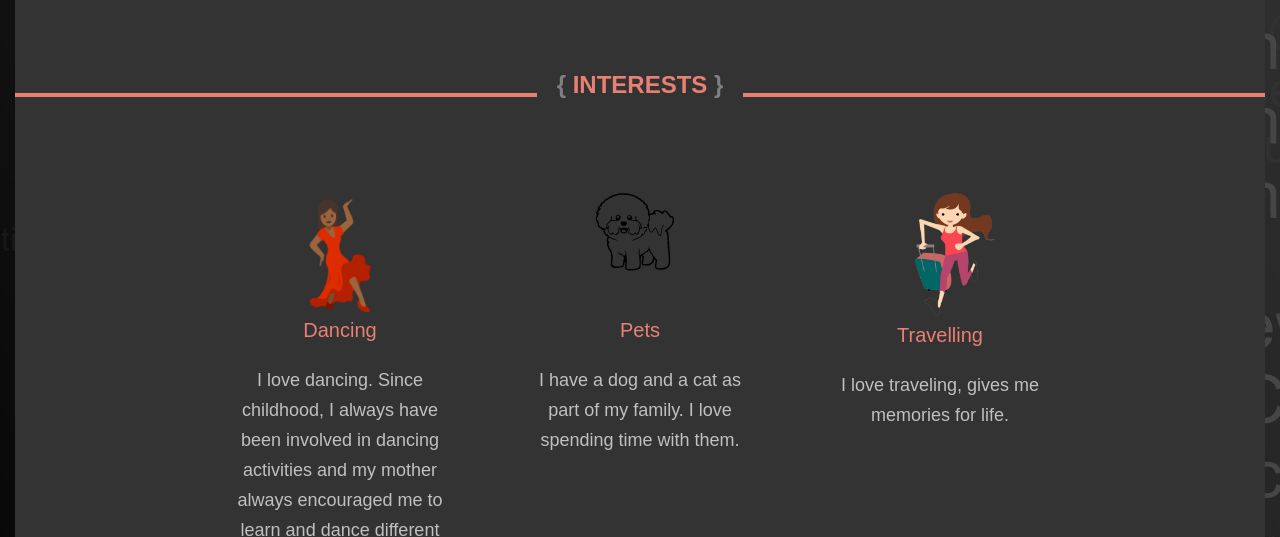
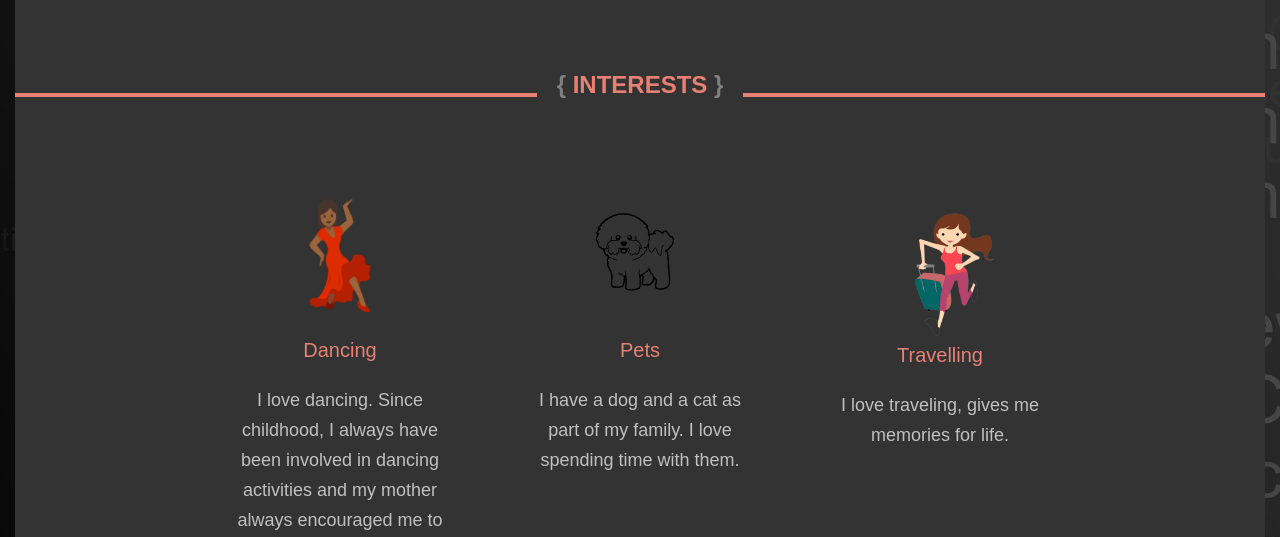
Before and after one commit to valeriux/valeriabocanegrab, a plain HTML site: page index.html in a window 1280 px wide. Shown: the part 3378-3915 px from the top of the page. Drawn offline with nearby package versions, Linux system fonts and the light colour scheme; a web font is replaced by a local one.

Commit message:
Portfolio v10

```diff
--- a/css/style.css
+++ b/css/style.css
@@ -231,6 +231,7 @@
   height: 120px;
   width: 100px;
   padding-left: 100px;
+  padding-bottom: 20px;
 }
 
 #logo_pets{
@@ -238,6 +239,7 @@
   width: 100px;
   padding-left: 95px;
   padding-bottom: 40px;
+  padding-top: 20px;
 
 }
 
@@ -246,6 +248,7 @@
   width: 150px;
   padding-left: 90px;
   padding-bottom: 0px;
+  padding-top: 20px;
 
 }
 
```
Also changed, not shown: index.html (+1 -1 lines).
